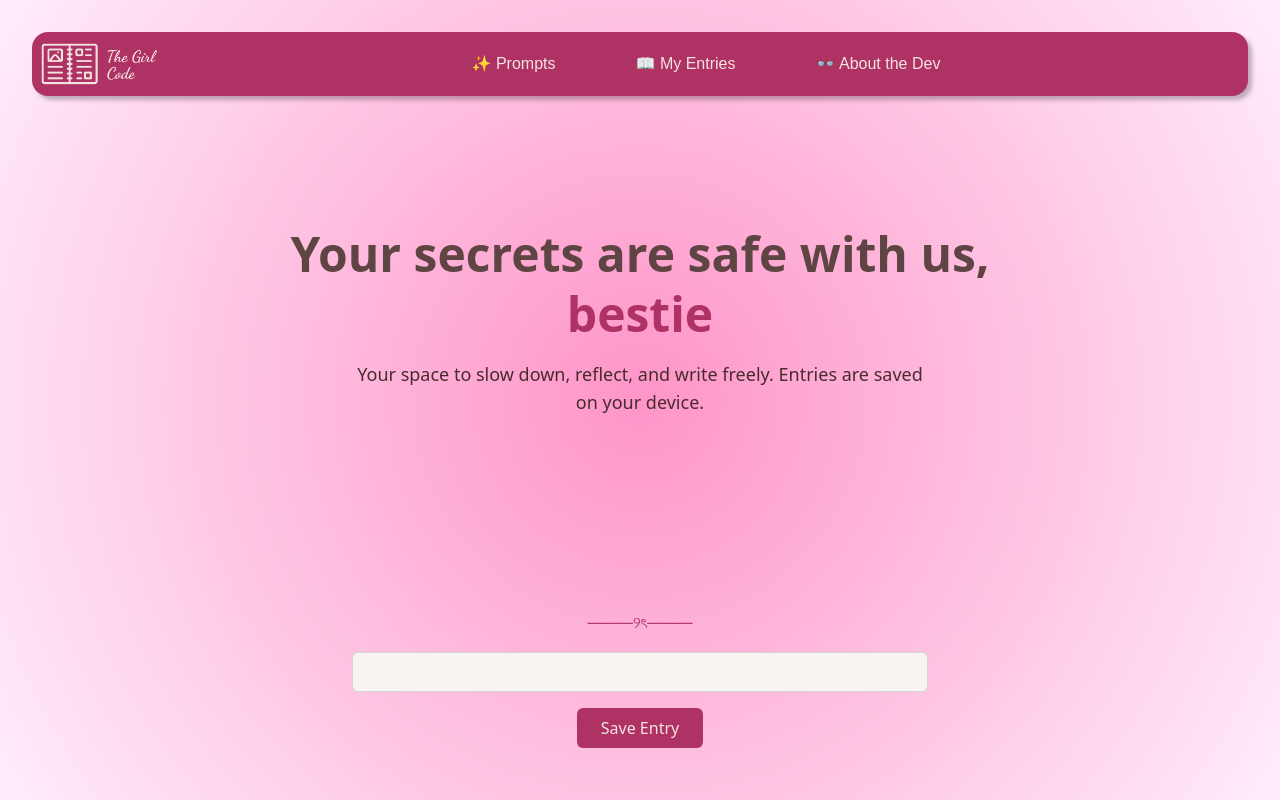
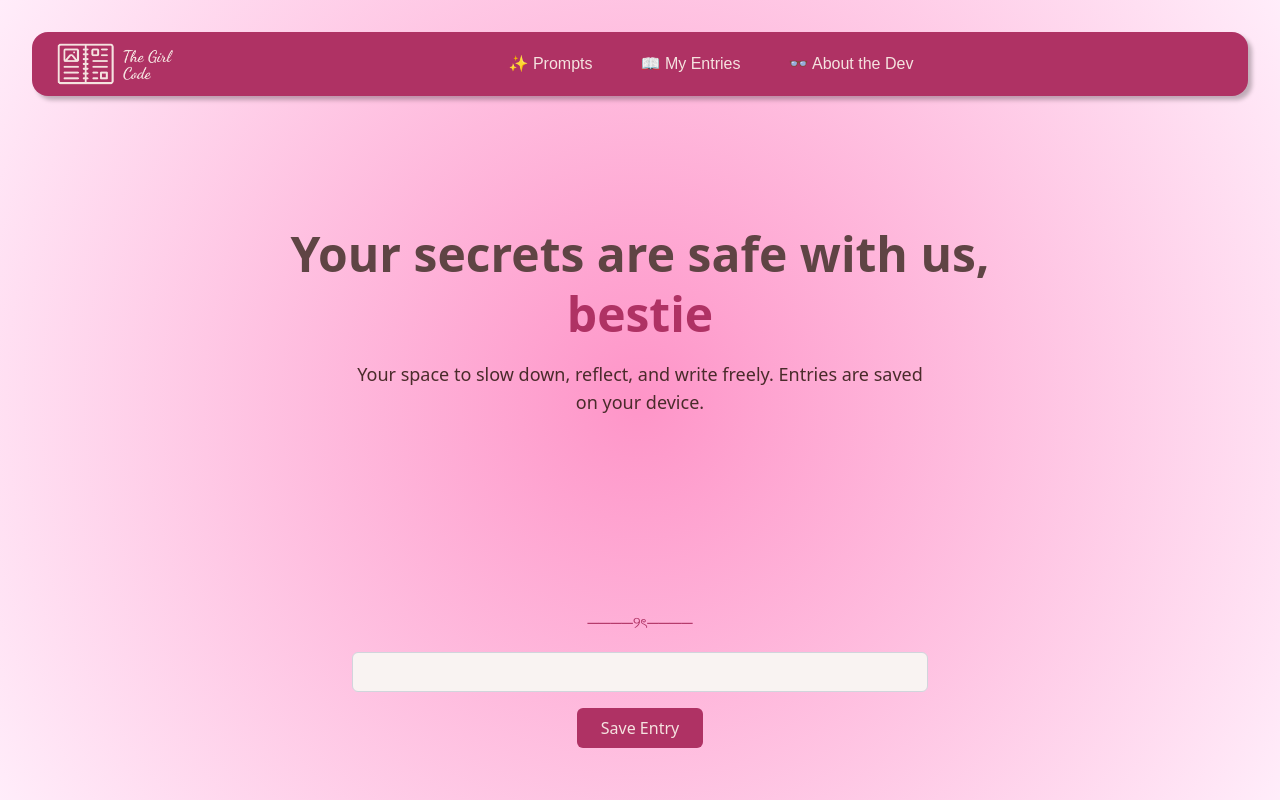
Before and after one commit to ElizeSC/TheGirlCode, a React (Vite) app: page / in a window 1280 px wide. Shown: the top 800 px of the page. Built offline with nearby package versions, Linux system fonts and the light colour scheme.

Commit message:
Fix: Navigation bar and entry card text overflows

```diff
--- a/package.json
+++ b/package.json
@@ -18,6 +18,7 @@
   },
   "devDependencies": {
     "@eslint/js": "^9.30.1",
+    "@tailwindcss/line-clamp": "^0.4.4",
     "@types/react": "^19.1.8",
     "@types/react-dom": "^19.1.6",
     "@vitejs/plugin-react": "^4.6.0",
--- a/src/components/EntryCard.jsx
+++ b/src/components/EntryCard.jsx
@@ -27,7 +27,7 @@ return (
       >
 
         <div className="text-xl">📌</div>
-        <p className="text-gray-800 whitespace-pre-wrap text-sm mt-2 text-center">
+        <p className="flex-grow text-gray-800 overflow-hidden text-sm mt-2 text-center break-words line-clamp-5 w-full px-2">
           {getPreview(entry)}
         </p>
       </div>
--- a/src/components/Navbar.jsx
+++ b/src/components/Navbar.jsx
@@ -3,28 +3,28 @@ import logo from '../assets/logo.png'
 
 export const Navbar = ({ onPromptClick, onMyEntriesClick, onAboutClick }) => {
   return (
-    <nav className='max-w-[1240px] h-16 flex items-center bg-[#af3264] rounded-2xl shadow-[4px_4px_4px_0_#00000040]'>
-        <div>
+    <nav className='max-w-[1240px] h-16 flex items-center bg-[#af3264] rounded-2xl shadow-[4px_4px_4px_0_#00000040] px-4 overflow-x-auto'>
+        <div className='flex-shrink-0'>
             <img src={logo} className='w-auto h-15 p-2'/>
         </div>
         <div className='font-[Arial] pl-2 flex items-center px-auto mx-auto justify-between text-[#F5E3E0] '>
-             <ul className="flex justify-end items-center space-x-20 text-[#F5E3E0] font-[Arial] mr-2.5">
+             <ul className="flex items-center space-x-4 sm:space-x-6 md:space-x-8 lg:space-x-12 text-[#F5E3E0] font-[Arial] whitespace-nowrap">
                 <li
                 onClick={onPromptClick}
-                className="hover:text-pink-300 hover:scale-105 cursor-pointer transition duration-150"
+                className="hover:text-pink-300 hover:scale-105 cursor-pointer transition duration-150 text-sm sm:text-base"
                 >
                     ✨ Prompts
                 </li>
 
                 <li
-                className="hover:text-pink-300 hover:scale-105 cursor-pointer transition duration-150"
+                className="hover:text-pink-300 hover:scale-105 cursor-pointer transition duration-150 text-sm sm:text-base"
                 onClick={onMyEntriesClick}>
                     📖 My Entries
                 </li>
 
                 <li
                 onClick={onAboutClick}
-                className="hover:text-pink-300 hover:scale-105 cursor-pointer transition duration-150"
+                className="hover:text-pink-300 hover:scale-105 cursor-pointer transition duration-150 text-sm sm:text-base"
                 >
                     👓 About the Dev
                 </li>
```
Also changed, not shown: 1 other file (tests, documents, lock files or other folders).
